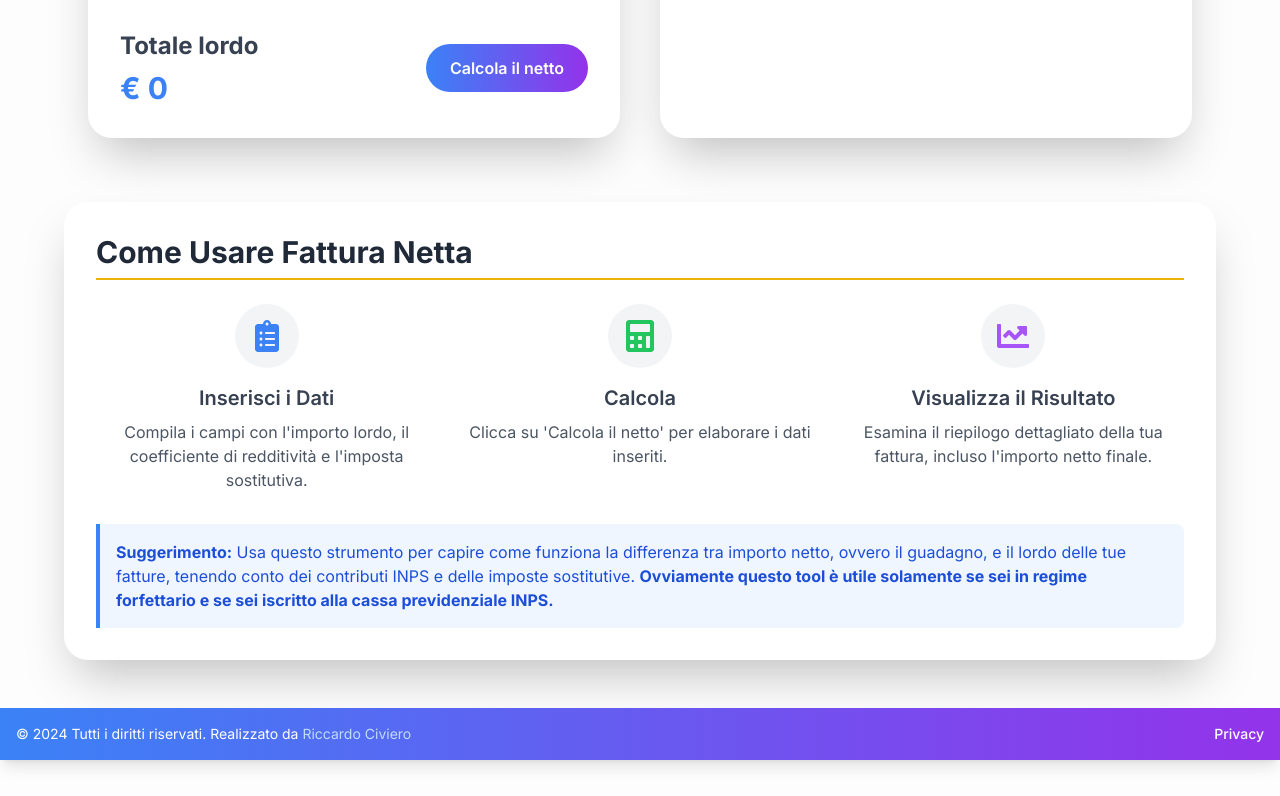
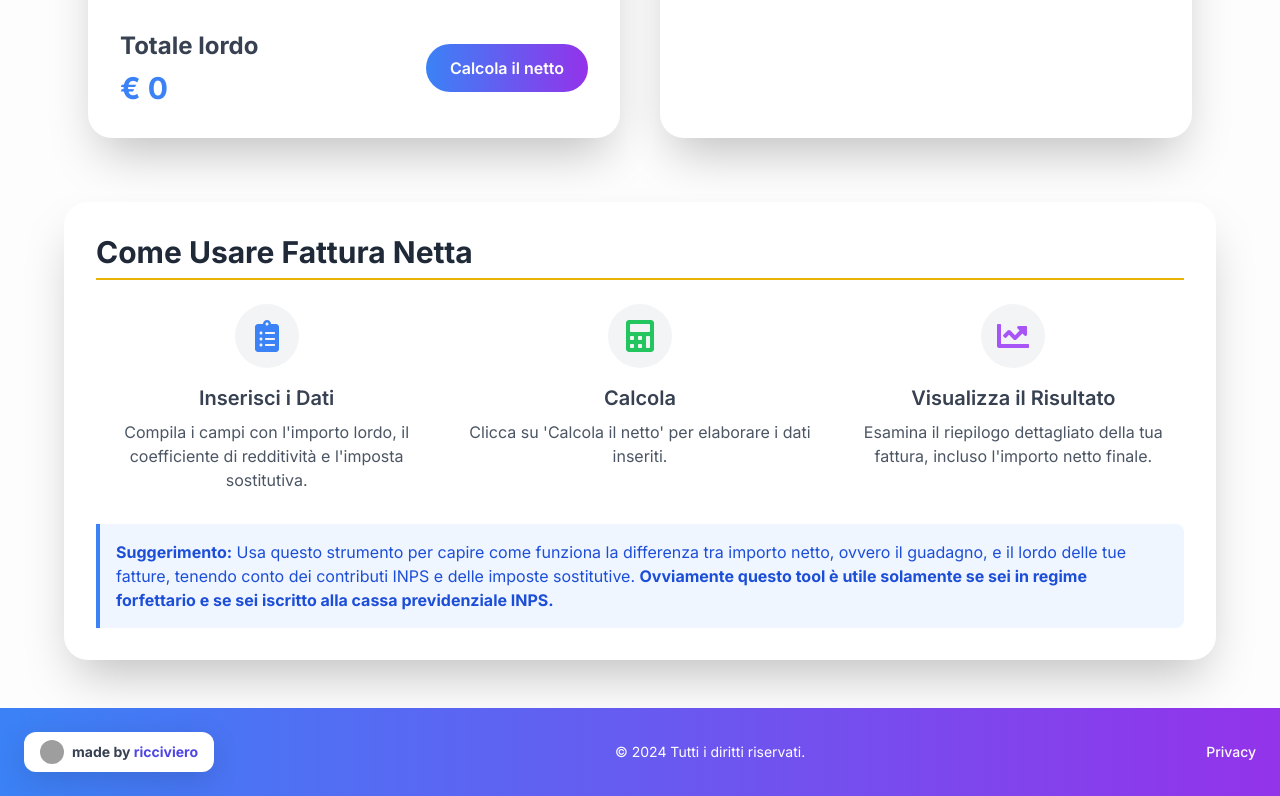
Before and after one commit to ricciviero/fattura-netta, a React (Vite) app: page / in a window 1280 px wide. Shown: the part 612-1408 px from the top of the page. Before the commit the page ends 1372 px from the top, so only its background shows below. Built offline with nearby package versions, Linux system fonts and the light colour scheme; grey boxes are pictures that could not be loaded.

Commit message:
ric tag done and footer improved

```diff
--- a/src/components/Footer.jsx
+++ b/src/components/Footer.jsx
@@ -1,24 +1,31 @@
 import { Link } from "react-router-dom";
+import RicTag from "./RicTag";
 
 export const Footer = () => {
     return (
         <>
             <footer className="mt-12 sticky top-0 bg-gradient-to-r from-blue-500 to-purple-600 shadow-lg z-50">
-                <div className="w-full mx-auto max-w-screen-xl p-4 md:flex md:items-center md:justify-between">
-                    <span className="text-sm text-white sm:text-center">© 2024 Tutti i diritti riservati. Realizzato da <a href="https://ricciviero.dev" target="_blank" rel="noreferrer" className="text-blue-200 hover:text-blue-300 transition-colors duration-300 ease-in-out">Riccardo Civiero</a>
-                    </span>
-                    <ul className="flex flex-wrap items-center mt-3 text-sm font-medium text-white sm:mt-0">
+                <div className="w-full mx-auto max-w-screen-xl p-4">
+                    <div className="flex flex-col sm:flex-row items-center justify-between gap-4">
+                        <div className="order-1 sm:order-1">
+                            <RicTag />
+                        </div>
 
+                        <ul className="order-2 sm:order-3 flex items-center space-x-6 text-sm font-medium text-white">
                             <li>
                                 <Link
                                     to="/privacy"
-                                className="ml-3 hover:text-blue-200 transition-colors duration-300 ease-in-out"
+                                    className="hover:text-blue-200 transition-colors duration-300 ease-in-out px-2 py-1 rounded-md hover:bg-white/10"
                                 >
                                     Privacy
                                 </Link>
                             </li>
+                        </ul>
 
-                    </ul>
+                        <span className="order-3 sm:order-2 text-sm text-white">
+                            © 2024 Tutti i diritti riservati.
+                        </span>
+                    </div>
                 </div>
             </footer>
 
--- /dev/null
+++ b/src/components/RicTag.jsx
@@ -0,0 +1,42 @@
+import { motion } from "framer-motion";
+
+const RicTag = () => {
+    return (
+        <motion.a
+            href="https://ricciviero.dev"
+            target="_blank"
+            rel="noopener noreferrer"
+            className="m-2 group inline-flex items-center gap-2 px-4 py-2 rounded-xl bg-white hover:bg-gray-50 transition-all duration-300 shadow-[0_8px_30px_rgb(0,0,0,0.12)] hover:shadow-[0_8px_25px_rgb(0,0,0,0.18)]"
+            aria-label="Made by Ricciviero"
+            initial={{ scale: 0.95, opacity: 0 }}
+            animate={{ scale: 1, opacity: 1 }}
+            whileHover={{ scale: 1.05 }}
+            whileTap={{ scale: 0.95 }}
+            transition={{
+                type: 'spring',
+                stiffness: 400,
+                damping: 17
+            }}
+        >
+            <motion.img
+                className="w-6 h-6 rounded-full object-cover"
+                alt="Ricciviero logo"
+                src="/ricciviero.png"
+                width={24}
+                height={24}
+                whileHover={{ rotate: 360 }}
+                transition={{ duration: 0.6 }}
+            />
+            <motion.span
+                className="font-bold text-sm text-gray-700 group-hover:text-black"
+                initial={{ x: -10, opacity: 0 }}
+                animate={{ x: 0, opacity: 1 }}
+                transition={{ delay: 0.1 }}
+            >
+                made by <span className="text-indigo-600">ricciviero</span>
+            </motion.span>
+        </motion.a>
+    );
+};
+
+export default RicTag;
```
Lines whose indentation alone changed are shown as unchanged.
